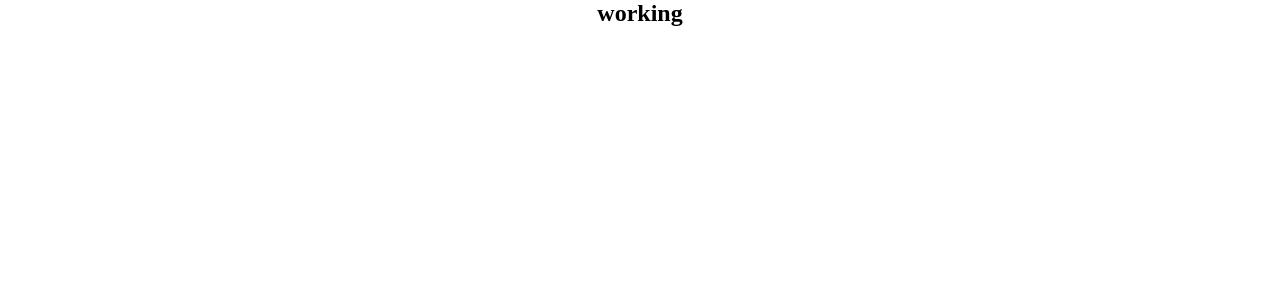
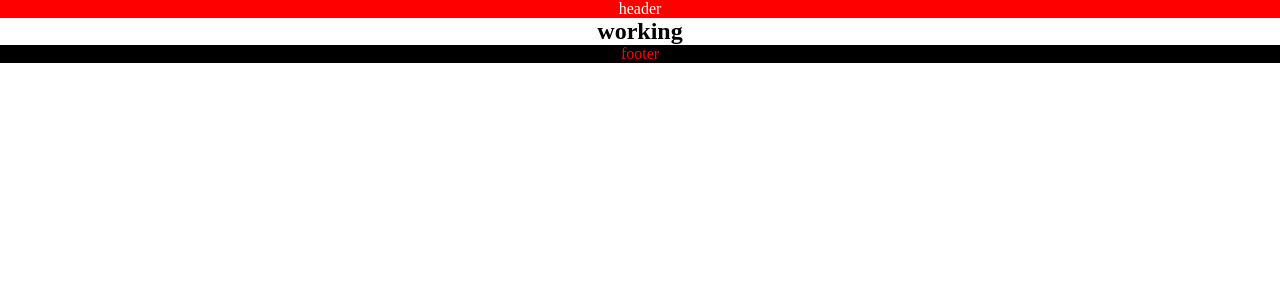
Before and after one commit to dsersch/mern-ecom, a React (Create React App) app in the folder client/: page / in a window 1280 px wide. Shown: the top 300 px of the page. Built offline with nearby package versions, Linux system fonts and the light colour scheme.

Commit message:
css modules guesswork

```diff
--- a/client/src/App.js
+++ b/client/src/App.js
@@ -1,9 +1,15 @@
 import './App.css';
+import Header from './components/layout/Header'
+import Footer from './components/layout/Footer'
 
 const App = () => {
   return (
     <div className="App">
-      <h2>working</h2>
+      <Header />
+      <main>
+        <h2>working</h2>
+      </main>
+      <Footer />
     </div>
   );
 }
--- /dev/null
+++ b/client/src/components/layout/Footer.js
@@ -0,0 +1,11 @@
+import classes from "./Footer.module.css"
+
+const Footer = () => {
+    return (
+        <div className={classes['footer']}>
+            footer
+        </div>
+    )
+}
+
+export default Footer
--- /dev/null
+++ b/client/src/components/layout/Footer.module.css
@@ -0,0 +1,4 @@
+.footer {
+    background-color: black;
+    color: red;
+}
--- /dev/null
+++ b/client/src/components/layout/Header.js
@@ -0,0 +1,11 @@
+import classes from './Header.module.css'
+
+const Header = () => {
+    return (
+        <div className={classes['header']}>
+            header
+        </div>
+    )
+}
+
+export default Header;
--- /dev/null
+++ b/client/src/components/layout/Header.module.css
@@ -0,0 +1,4 @@
+.header {
+    background-color: red;
+    color: white;
+}
```
